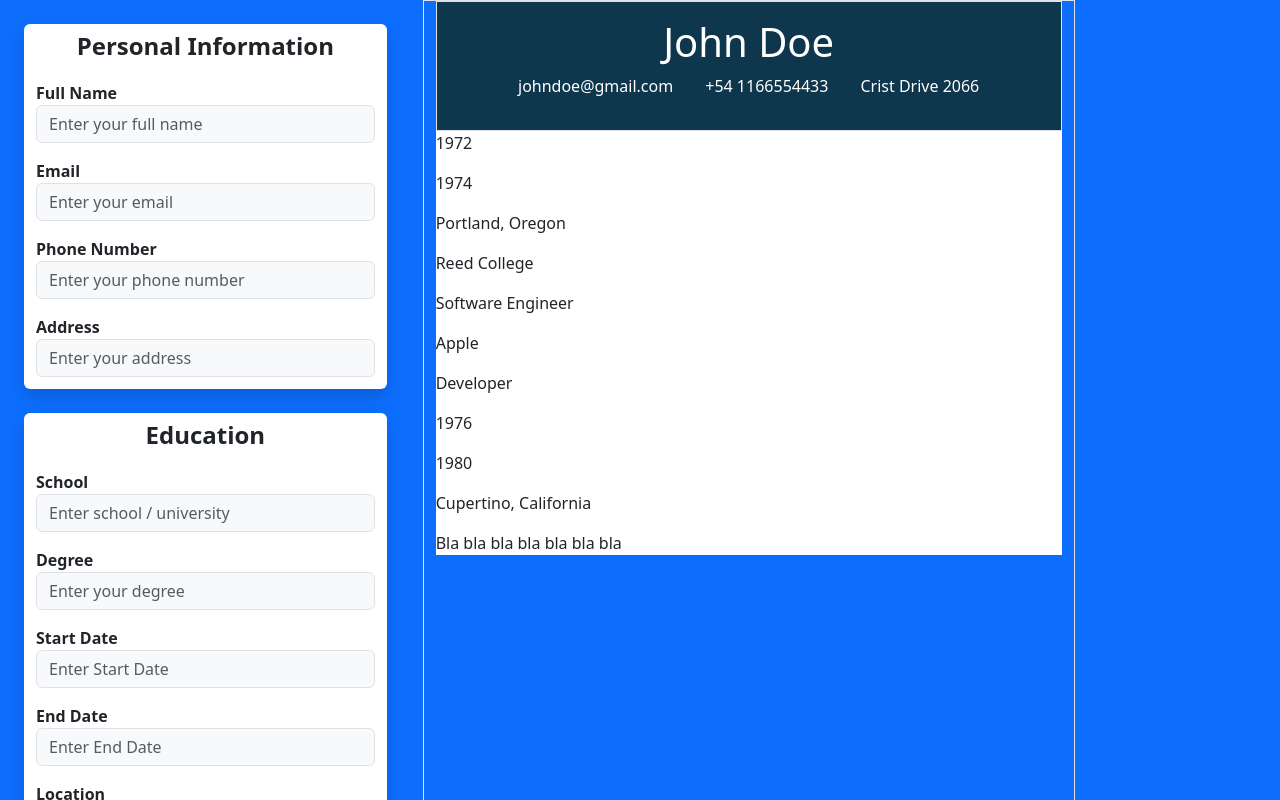
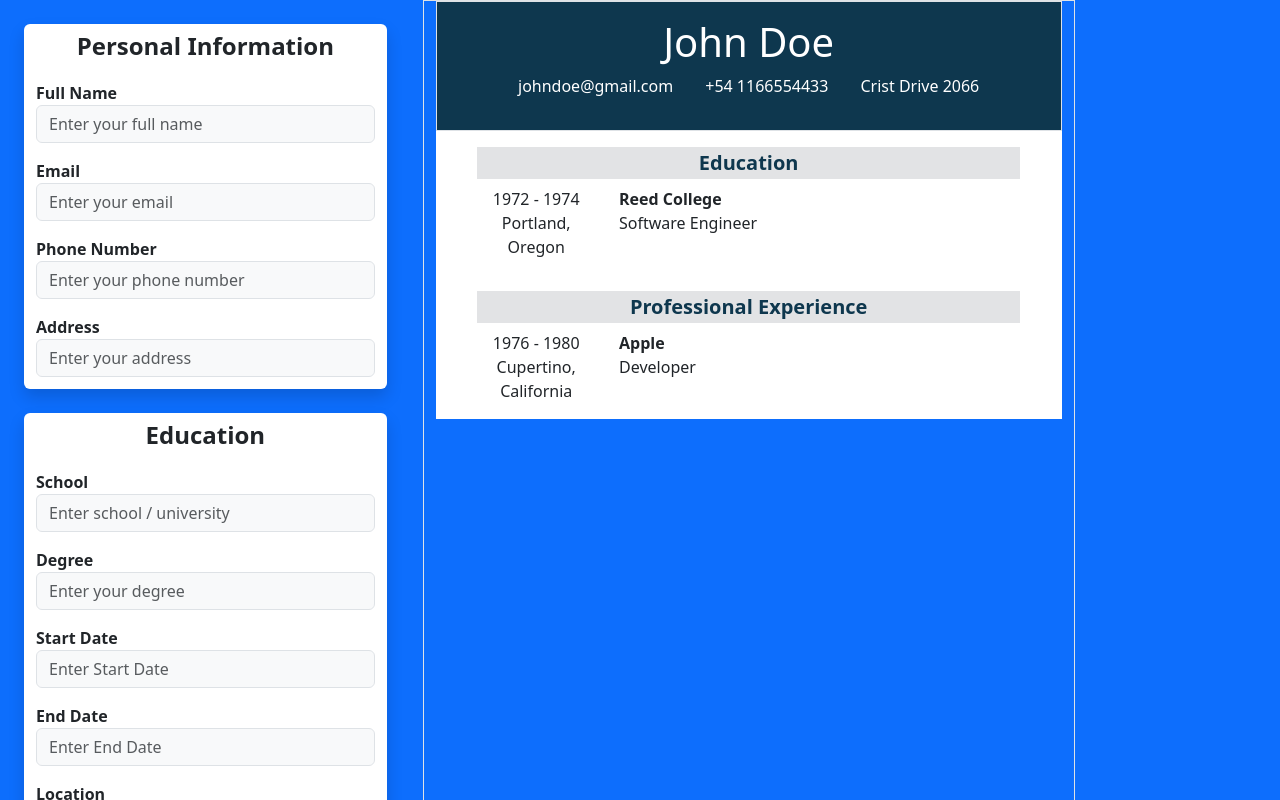
Before and after one commit to GBalatti9/cv-aplication, a React (Vite) app: page / in a window 1280 px wide. Shown: the top 800 px of the page. Built offline with nearby package versions, Linux system fonts and the light colour scheme.

Commit message:
Adding styles to the information section

```diff
--- a/src/Container.jsx
+++ b/src/Container.jsx
@@ -19,7 +19,6 @@ let person = {
     startDateWork: '1976',
     endDateWork: '1980',
     locationWork: 'Cupertino, California',
-    descriptionWork: 'Bla bla bla bla bla bla bla',
 }
 
 export const Container = () => {
@@ -122,12 +121,7 @@ export const Container = () => {
                             name: 'locationWork',
                             title: 'Location',
                             placeholder: 'Enter location'
-                        },
-                        {
-                            name: 'descriptionWork',
-                            title: 'Description',
-                            placeholder: 'Enter Description'
-                        },
+                        }
                     ]} />
             </div>
             <div className="col-6 border">
--- a/src/components/output-information/PersonContainer.jsx
+++ b/src/components/output-information/PersonContainer.jsx
@@ -5,11 +5,12 @@ export const PersonContainer = ({ value }) => {
 
     const educationData = [
         {
-            name: 'School',
+            name: 'school',
             value: value.school,
+            className: 'fw-bold'
         },
         {
-            name: 'Degree',
+            name: 'degree',
             value: value.degree,
         },
         {
@@ -28,27 +29,28 @@ export const PersonContainer = ({ value }) => {
 
     const experienceData = [
         {
-            name: "Company Name",
+            name: "companyName",
             value: value.companyName,
+            className: 'fw-bold',
         },
         {
-            name: "Position",
+            name: "position",
             value: value.position,
         },
         {
-            name: "Start Date",
+            name: "startDateWork",
             value: value.startDateWork,
         },
         {
-            name: "End Date",
+            name: "endDateWork",
             value: value.endDateWork,
         },
         {
-            name: "Location",
+            name: "locationWork",
             value: value.locationWork,
         },
         {
-            name: "Description",
+            name: "descriptionWork",
             value: value.descriptionWork,
         },
     ];
@@ -63,9 +65,11 @@ export const PersonContainer = ({ value }) => {
                 />
 
             <SectionInformation
+                title = {'Education'}
                 data={educationData}
             />
             <SectionInformation
+                title = {'Professional Experience'}
                 data={experienceData}
             />
         </div>
--- a/src/components/output-information/SectionInformation.jsx
+++ b/src/components/output-information/SectionInformation.jsx
@@ -1,22 +1,41 @@
 
 
-export const SectionInformation = ({ data }) => {
+export const SectionInformation = ({ data, title }) => {
     let timeInformation = data.filter((el) => el.name.includes('startDate') | el.name.includes('endDate') | el.name.includes('location'));
+    const [ start, end, location ] = timeInformation;
+    data = data.filter((el) => !timeInformation.includes(el));
+    const [ company, position ] = data;
+    return (
+        <div className="row p-3">
+            <div className="col-11 m-auto">
+                <h3 className="fs-5 bg-secondary-subtle text-center custom-text-color fw-bold p-1">
+                    {title}
+                </h3>
+                <div className="row">
+                <div className="col-3 d-flex flex-column">
+                    <div className="text-center">
+                        { start.value } - { end.value }
+                    </div>
+                    <div className="text-center">
+                        { location.value }
+                    </div>
+                </div>
+                <div className="col-7">
 
-    data = data.filter((el) => !timeInformation.includes(el));
-    return (
-        <>
-        {
-            timeInformation.map((element, indexTime) => (
-                <p key={ element.value + indexTime }>{ element.value }</p>
-            ))
-        }
+                <div>
+                    <p>
+                        <span className="fw-bold">
+                        {company.value}
+                        </span>
 
-        {
-            data.map((element, dataIndex) => (
-                <p key={ element + dataIndex }> { element.value } </p>
-            ))
-        }
-        </>
+                        <br />
+                        {position.value}
+                        </p>
+
+                </div>
+                </div>
+                </div>
+            </div>
+        </div>
     )
 }
--- a/src/components/output-information/style.css
+++ b/src/components/output-information/style.css
@@ -1,3 +1,7 @@
 .custom-background-header{
     background-color: #0E374E;
 }
+
+.custom-text-color{
+    color: #0E374E;
+}
```
